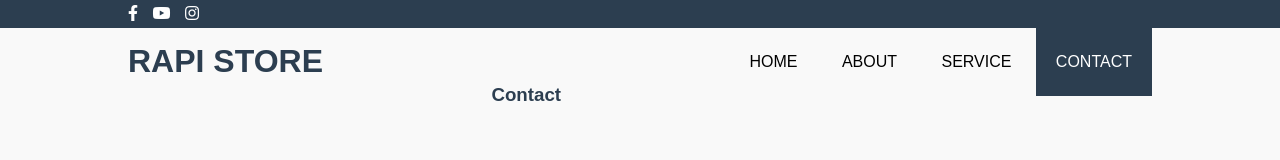
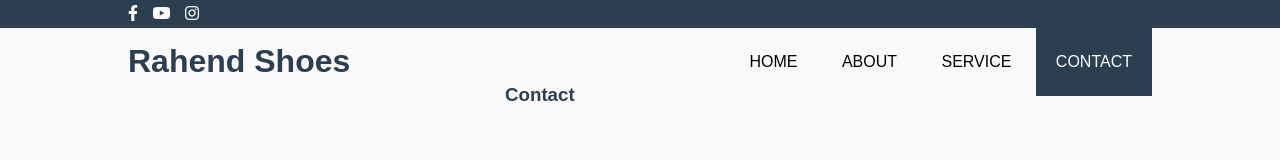
Before and after one commit to Rahend23/WEB-KK4B-html-css, a plain HTML site: page contact.html in a window 1280 px wide. Shown: the top 160 px of the page. Drawn offline with Linux system fonts and the light colour scheme.

Commit message:
third commit

```diff
--- a/contact.html
+++ b/contact.html
@@ -25,7 +25,7 @@
 
 		<div class="countainer">
 
-			<h1><a href="index.html">RAPI STORE</a></h1>
+			<h1><a href="index.html">Rahend Shoes</a></h1>
 			<ul>
 				<li><a href="index.html">HOME</a></li>
 				<li><a href="about.html">ABOUT</a></li>
```
